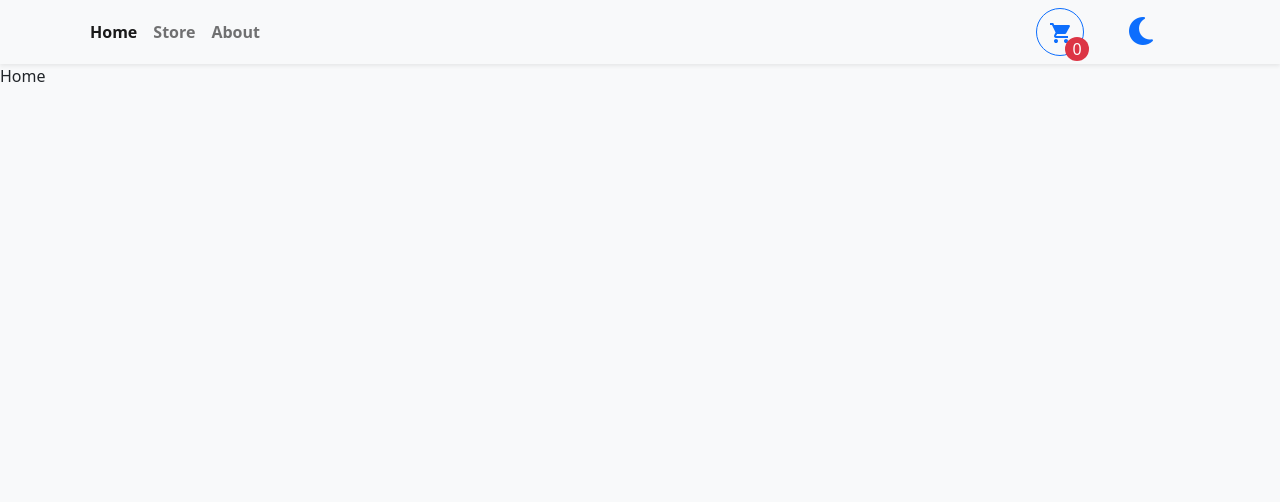
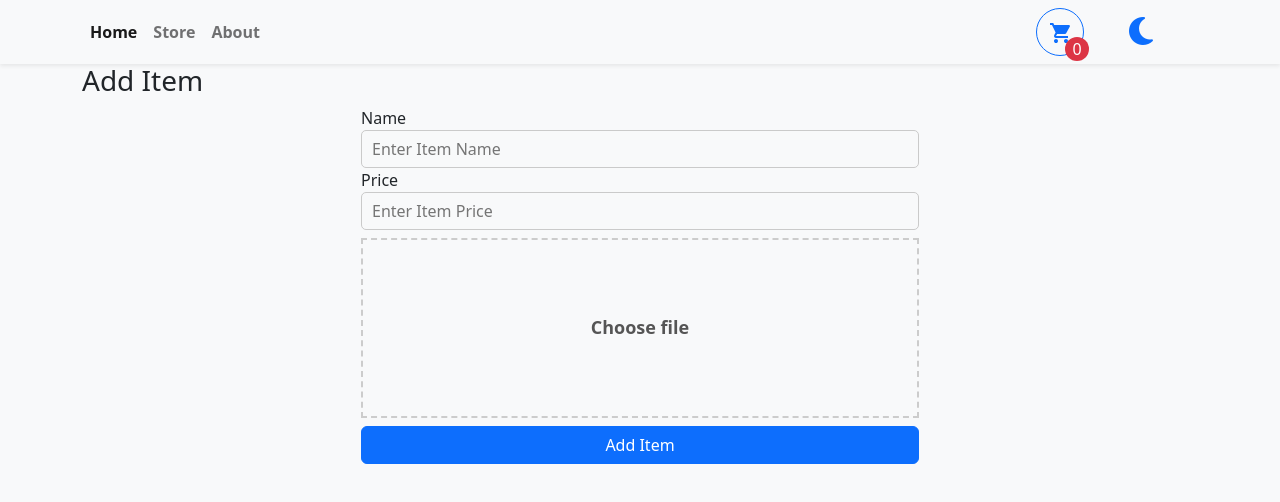
Before and after one commit to EngTahaMagdy/shopping, a React (Create React App) app: page / in a window 1280 px wide. Shown: the top 502 px of the page. Built offline with nearby package versions, Linux system fonts and the light colour scheme.

Commit message:
add items

```diff
--- a/package.json
+++ b/package.json
@@ -8,12 +8,14 @@
     "@testing-library/react": "^13.4.0",
     "@testing-library/user-event": "^13.5.0",
     "bootstrap": "^5.2.3",
+    "formik": "^2.4.2",
     "react": "^18.2.0",
     "react-bootstrap": "^2.7.4",
     "react-dom": "^18.2.0",
     "react-router-dom": "^6.11.1",
     "react-scripts": "5.0.1",
-    "web-vitals": "^2.1.4"
+    "web-vitals": "^2.1.4",
+    "yup": "^1.2.0"
   },
   "scripts": {
     "start": "react-scripts start",
--- a/src/components/Navbar.js
+++ b/src/components/Navbar.js
@@ -13,7 +13,7 @@ const Navbar = () => {
   const handleOpenCart = () => dispatch({ type: "openCart" });
 
   return (
-    <NavbarBs sticky="top" className={`shadow-sm navbar ${mode=="light"?"bg-light navbar-light":"bg-dark navbar-dark"}`}>
+    <NavbarBs sticky="top" className={`shadow-sm navbar ${mode==="light"?"bg-light navbar-light":"bg-dark navbar-dark"}`}>
       <div className="container">
         <Nav className="me-auto" >
           <Nav.Link to="/" as={NavLink} className="fw-bold">
--- a/src/context/CartContext.js
+++ b/src/context/CartContext.js
@@ -1,14 +1,14 @@
 import React, { createContext, useContext, useReducer } from "react";
-import {CartReducer} from "./reducers/CartReducer"
+import { CartReducer } from "./reducers/CartReducer";
+import items from "../data/items.json";
+
 const CartContext = createContext();
 const CartDispatchContext = createContext();
-
-
 const initialState = {
-  allCart: [],
-  myCart:JSON.parse(localStorage.getItem("shopping-cart")),
+  allCart: JSON.parse(localStorage.getItem("all-items")) || items,
+  myCart: JSON.parse(localStorage.getItem("shopping-cart")),
   isOpen: false,
-  mode:"light",
+  mode: "light",
 };
 
 function useCartState() {
@@ -28,7 +28,6 @@ function useCartDispatch() {
 }
 
 function CartProvider({ children }) {
-
   const [state, dispatch] = useReducer(CartReducer, initialState);
   return (
     <CartContext.Provider value={state}>
--- a/src/data/items.json
+++ b/src/data/items.json
@@ -4,35 +4,41 @@
       "id": 1,
       "name": "Samsung Galaxy S8",
       "price": 10.99,
-      "imgUrl": "https://www.course-api.com/images/cart/phone-1.png"
+      "imgUrl": "https://www.course-api.com/images/cart/phone-1.png",
+      "quantity": 0
     },
     {
       "id": 2,
       "name": "google pixel",
       "price": 1199,
-      "imgUrl": "https://www.course-api.com/images/cart/phone-2.png"
+      "imgUrl": "https://www.course-api.com/images/cart/phone-2.png",
+      "quantity": 0
     },
     {
       "id": 3,
       "name": "Redmi Note 2",
       "price": 14000,
-      "imgUrl": "https://www.course-api.com/images/cart/phone-3.png"
+      "imgUrl": "https://www.course-api.com/images/cart/phone-3.png",
+      "quantity": 0
     },{
         "id": 4,
         "name": "Laptop",
         "price": 1199,
-        "imgUrl": "https://encrypted-tbn0.gstatic.com/images?q=tbn:ANd9GcSmQe8Ql5MqPB0H-s4SThBZJayC8txi7dAKCQ&usqp=CAU"
+        "imgUrl": "https://encrypted-tbn0.gstatic.com/images?q=tbn:ANd9GcSmQe8Ql5MqPB0H-s4SThBZJayC8txi7dAKCQ&usqp=CAU",
+        "quantity": 0
       },
       {
         "id": 5,
         "name": "Mobile",
         "price": 14000,
-        "imgUrl": "https://d1whtlypfis84e.cloudfront.net/guides/wp-content/uploads/2019/08/08113628/cellphone-device-electronics-699122.jpg"
+        "imgUrl": "https://d1whtlypfis84e.cloudfront.net/guides/wp-content/uploads/2019/08/08113628/cellphone-device-electronics-699122.jpg",
+        "quantity": 0
       },
       {
         "id": 6,
         "name": "Samsung Galaxy S7",
         "price": 10.99,
-        "imgUrl": "https://www.course-api.com/images/cart/phone-4.png"
+        "imgUrl": "https://www.course-api.com/images/cart/phone-4.png",
+        "quantity": 0
       }
   ]
--- a/src/pages/Home.js
+++ b/src/pages/Home.js
@@ -1,7 +1,84 @@
-import React from 'react'
+import React, { useEffect, useState } from "react";
+import { useCartDispatch, useCartState } from "../context/CartContext";
+import { useNavigate } from 'react-router-dom';
 
 export const Home = () => {
+  const { allCart } = useCartState();
+  const [AllItem, setAllItem] = useState([]);
+  const navigate = useNavigate();
+  const [image, setImage] = useState();
+  const [itemState, setItemState] = useState({
+    name: null,
+    price: null,
+    image: null,
+  });
+  const dispatch = useCartDispatch();
+
+  useEffect(() => {
+    setAllItem(allCart);
+  }, []);
+
+  const handleState = (name, e) => {
+    setItemState((curr) => ({ ...curr, [name]: e }));
+    if (name === "image") setImage(URL.createObjectURL(e));
+  };
+  const addItem = () => {
+    console.log("Add item Fired");
+
+    let data = {
+      id: AllItem.length + 1,
+      name: itemState.name,
+      price: +itemState.price,
+      imgUrl: image,
+      quantity: 0
+    };
+    dispatch({ type: "setItemQuantity", payload: { ...data } });
+    setItemState({ name: "", price: "", image: "" });
+    setImage("");
+    navigate("/store");
+  };
+  console.log("AllItem080", AllItem);
   return (
-    <div>Home</div>
-  )
-}
+    <div className="container">
+      <h3>Add Item</h3>
+      <div className="group-input">
+        <label for="name">Name</label>
+        <input
+          type="text"
+          name="name"
+          placeholder="Enter Item Name"
+          value={itemState.name}
+          onChange={(e) => handleState("name", e.target.value)}
+        />
+      </div>
+      <div className="group-input">
+        <label for="price">Price</label>
+        <input
+          type="text"
+          name="price"
+          placeholder="Enter Item Price"
+          value={itemState.price}
+          onChange={(e) => handleState("price", e.target.value)}
+        />
+      </div>
+      <div className="group-input upload-image my-2">
+        <label for="file-upload">Choose file</label>
+        <input
+          type="file"
+          name="image"
+          id="file-upload"
+          accept="image/x-png,image/gif,image/jpeg"
+          onChange={(e) => handleState("image", e.target.files[0])}
+        />
+        {itemState.image && (
+          <img src={image} width="120" height="120" alt="Item Img" />
+        )}
+      </div>
+      <div className="group-input">
+        <button className="btn btn-primary w-100" onClick={addItem}>
+          Add Item
+        </button>
+      </div>
+    </div>
+  );
+};
--- a/src/pages/Store/StoreItem.js
+++ b/src/pages/Store/StoreItem.js
@@ -1,13 +1,13 @@
-import React, { useEffect, useState } from "react";
+import React, { useEffect } from "react";
 import { Button, Card } from "react-bootstrap";
 import { useCartDispatch, useCartState } from "../../context/CartContext";
 export default function StoreItem({ data }) {
   const {allCart,mode}=useCartState();
   const dispatch=useCartDispatch();
   useEffect(() => {
-    dispatch({type:"getItemQuantity",payload:{...data}})
+    // dispatch({type:"getItemQuantity",payload:{...data}})
   }, [])
-  const quantity=allCart.find(item=>item.id==data.id)?.quantity;
+  const quantity=allCart.find(item=>item.id===data.id)?.quantity;
   return (
     <Card className={`${mode==="dark"?"bg-card-dark":""}`}>
       <Card.Img
--- a/src/pages/Store/index.js
+++ b/src/pages/Store/index.js
@@ -1,8 +1,9 @@
 import React, { useState } from "react";
-import items from "../../data/items.json";
 import StoreItem from "./StoreItem";
+import { useCartState } from "../../context/CartContext";
 export const Store = () => {
-  const [data, setData] = useState(items);
+  const { allCart } = useCartState();
+  const [data, setData] = useState(allCart);
   const allItems =
     data.length > 0
       ? data.map((item, index) => (
--- a/src/style/index.css
+++ b/src/style/index.css
@@ -16,3 +16,23 @@ code {
 .bg-card-dark{
   background-color: #222E35 !important;
 }
+.upload-image {
+  display: flex;
+  flex-direction: column;
+  align-items: center;
+  justify-content: center;
+  height: 180px;
+  border: 2px dashed #ccc;
+}
+
+.upload-image label {
+  font-size: 18px;
+  font-weight: bold;
+  color: #555;
+  cursor: pointer;
+  text-align: center;
+}
+
+.upload-image input[type="file"] {
+  display: none;
+}
--- a/src/style/navbar.css
+++ b/src/style/navbar.css
@@ -12,3 +12,24 @@
     right: 0;
     transform: translate(25%,25%);
 }
+
+
+/** add item**/
+.group-input{
+    width: 50%;
+    margin: auto;
+}
+.group-input label{
+    width: 100%;
+}
+.group-input input:not([type="file"]){
+    width: 100% !important;
+    background-color: transparent;
+    border-radius: 5px;
+    border:1px solid rgb(202, 202, 202);
+    padding: 6px 10px;
+}
+.group-input input:focus-visible{
+    border:1px solid rgb(202, 202, 202);
+    outline: none;
+}
```
Also changed, not shown: src/context/reducers/CartReducer.js (+36 -10 lines), 1 other file (tests, documents, lock files or other folders).
